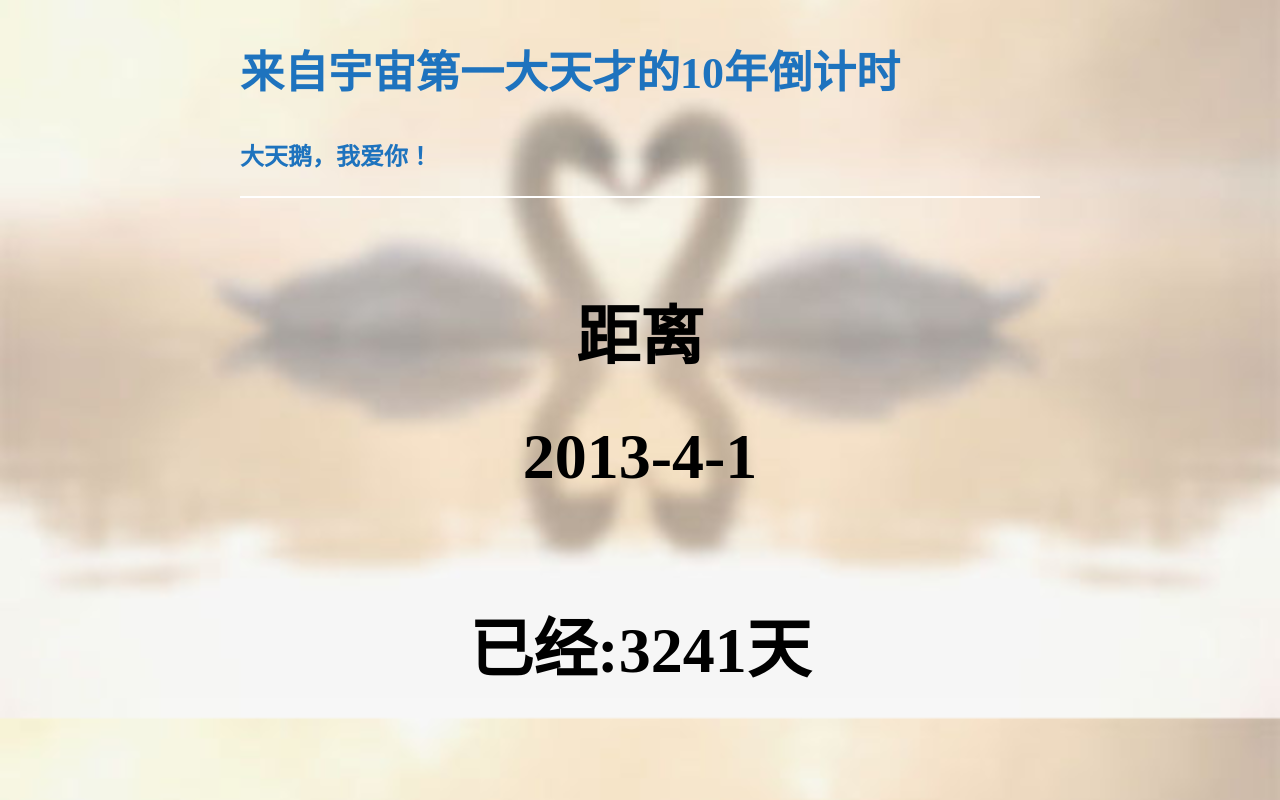
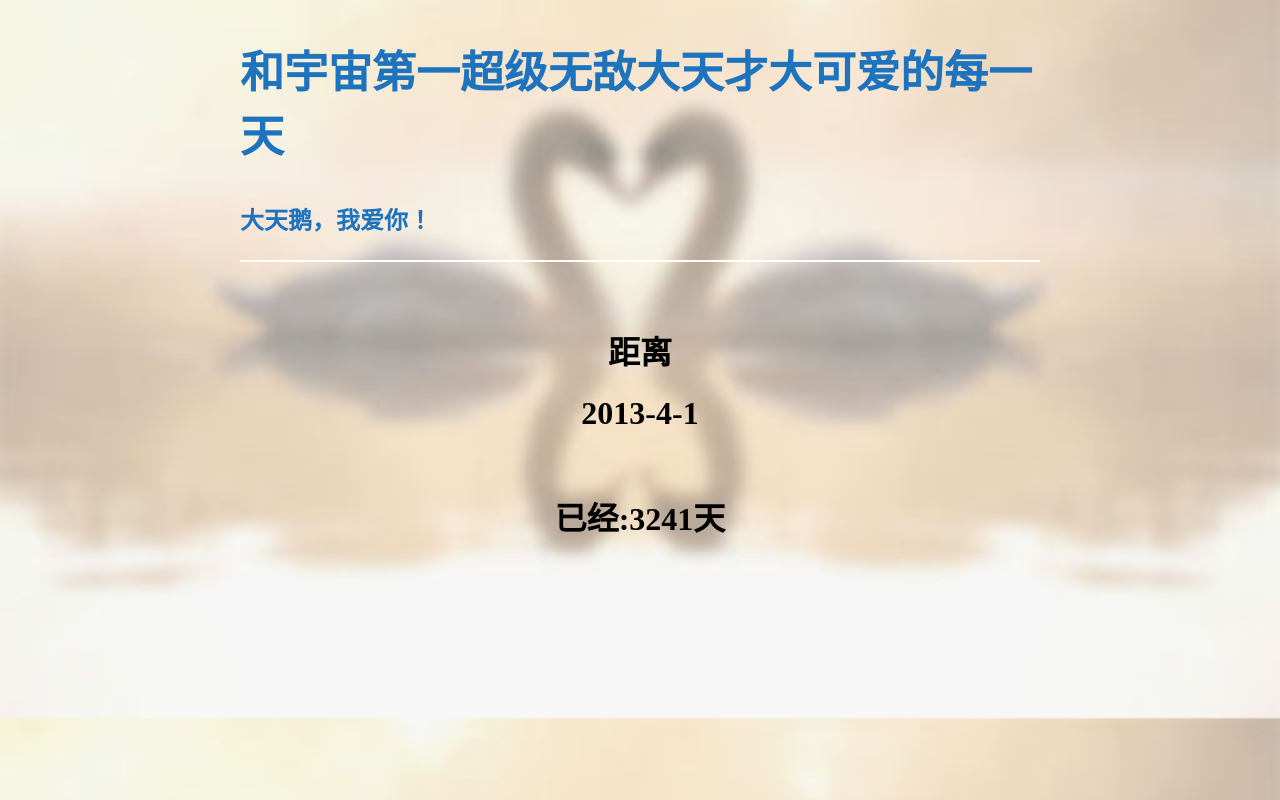
Before and after one commit to lycself/lycky, a plain HTML site: page index.html in a window 1280 px wide. Drawn offline with Linux system fonts and the light colour scheme.

Commit message:
Update index.html

```diff
--- a/index.html
+++ b/index.html
@@ -2,9 +2,9 @@
 <html>
 <head>
 <meta http-equiv="Content-Type" content="text/html; charset=utf-8">
-<title>来自宇宙第一大天才的10年倒计时</title>
+<title>和宇宙第一超级无敌大天才大可爱的每一天</title>
 <style type="text/css">
-h1 {font-size:64px;}
+h1 {font-size:64x;}
 h2 {font-size:44px;}
 h3 {font-size:24px;}
 hr {border:0; height:2px; width:100%; background-color:#ffffff}
@@ -12,7 +12,7 @@ hr {border:0; height:2px; width:100%; background-color:#ffffff}
 </head>
 <body style="width:800px; height: 600px; margin:0 auto; background-position:center; background-size:cover;" background="background.jpg">
 <font color="#1E73BE">
-<h2>来自宇宙第一大天才的10年倒计时</h2>
+<h2>和宇宙第一超级无敌大天才大可爱的每一天</h2>
 <h3>大天鹅，我爱你！</h3>
 </font>
 <hr>
```
